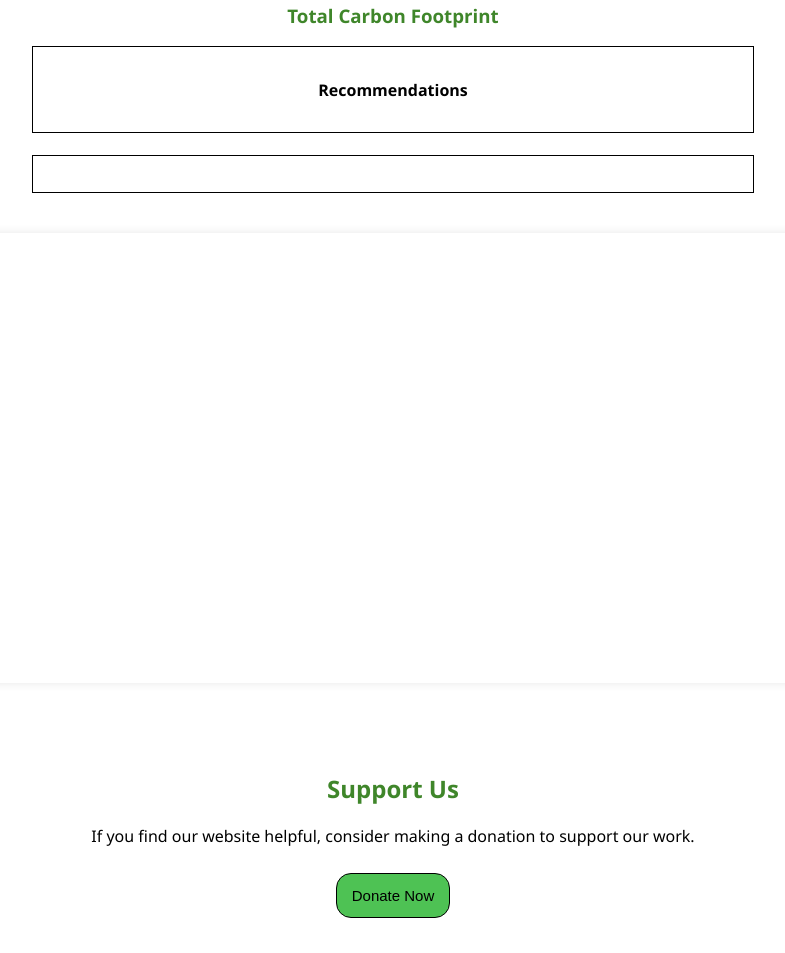
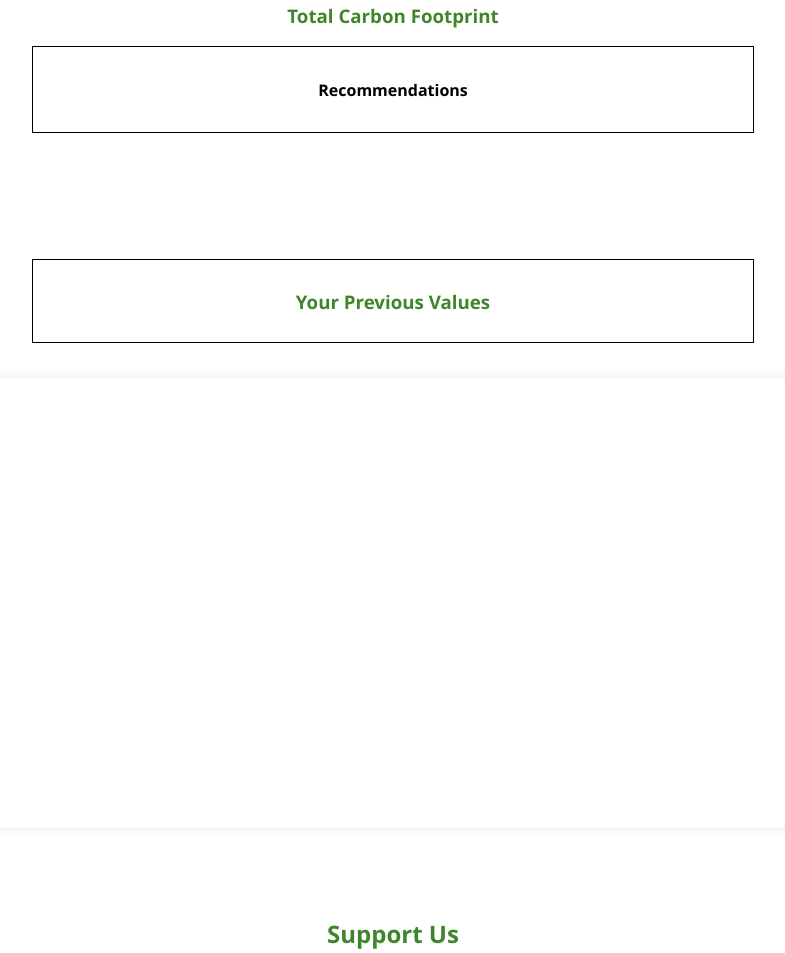
Before and after one commit to shreyasve/Base4_W2, a website: page mainpage/main1.html in a window 1280 px wide. Shown: the part 1803-2756 px from the top of the page, without its empty margins (247-1032 px from the left). Drawn offline with nearby package versions, Linux system fonts and the light colour scheme.

Commit message:
last last last

```diff
--- a/mainpage/main1.html
+++ b/mainpage/main1.html
@@ -547,9 +547,16 @@ input[type="radio"]:checked::before {
                 <p id="stateemission"></p>
 
                 <div class="square"><h4>Recommendations</h4><p id="personalrecomendations1"><p id="personalrecomendations2"><p id="personalrecomendations3"><p id="personalrecomendations4"><p id="personalrecomendations5"><p id="personalrecomendations6"><p id="personalrecomendations7"></p></div>
-                <br><br>
-                <div class="square">
+                <br><br><br>
+                <div class="xyz">
                     <p id="rewards"></p>
+                 </div>
+                 <br>
+                 <br>
+                 <br>
+                 <div class="square">
+                    <h3>Your Previous Values</h3>
+                    <p id="your previous values"></p>
                  </div>
             </div>
         </div>
```
